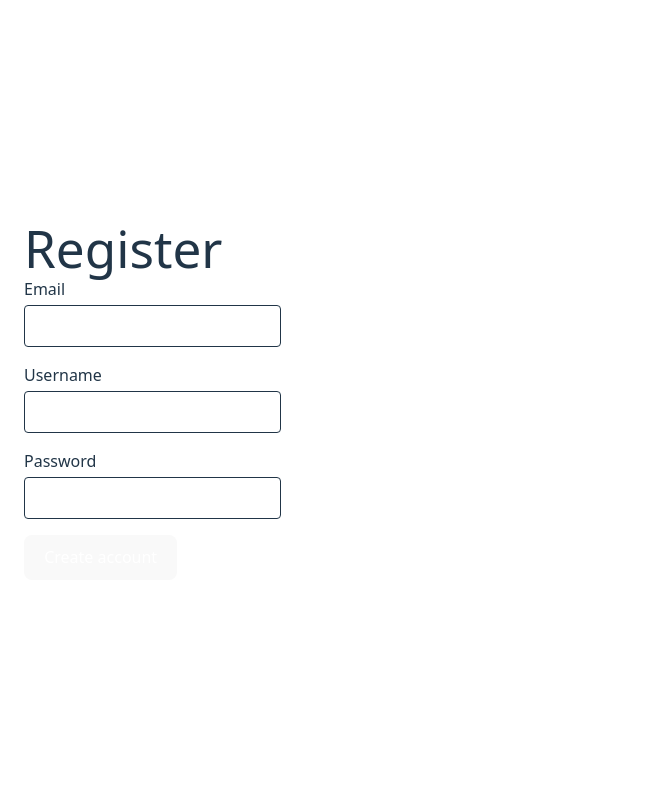
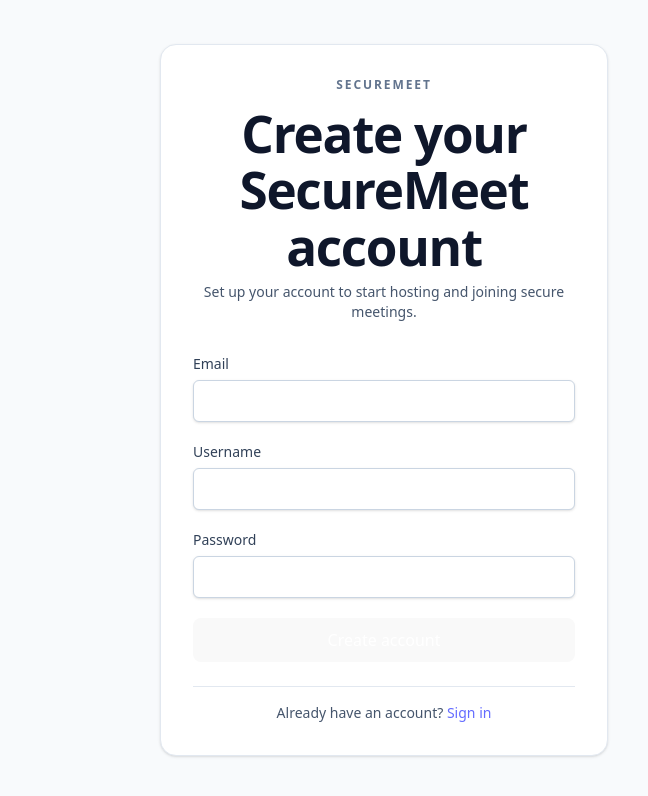
Before and after one commit to Leroy1110/SecureMeet, a React app in the folder frontend/: page /register in a window 1280 px wide. Shown: the top 796 px of the page, without its empty margins (0-648 px from the left). Built offline with nearby package versions, Linux system fonts and the light colour scheme; no server answers; the HTML template or start-up script is replaced by a standard one.

Commit message:
feat: integrate AuthCardLayout component into Login and Register pages

```diff
--- /dev/null
+++ b/frontend/src/components/layout/AuthCardLayout.tsx
@@ -0,0 +1,43 @@
+import type { ReactNode } from "react";
+
+type AuthCardLayoutProps = {
+  title: string;
+  description: string;
+  footer?: ReactNode;
+  children: ReactNode;
+};
+
+function AuthCardLayout({
+  title,
+  description,
+  footer,
+  children,
+}: AuthCardLayoutProps) {
+  return (
+    <section className="relative left-1/2 -my-6 flex min-h-screen w-screen -translate-x-1/2 items-center justify-center bg-slate-50 px-2 py-10 sm:px-4 dark:bg-slate-950">
+      <div className="w-full max-w-md rounded-2xl border border-slate-200 bg-white p-6 shadow-sm sm:p-8 dark:border-slate-700 dark:bg-slate-900">
+        <header className="mb-6 text-center sm:mb-8">
+          <p className="text-xs font-semibold uppercase tracking-[0.16em] text-slate-500 dark:text-slate-400">
+            SecureMeet
+          </p>
+          <h1 className="mt-3 text-2xl font-semibold tracking-tight text-slate-900 dark:text-slate-100">
+            {title}
+          </h1>
+          <p className="mt-2 text-sm text-slate-600 dark:text-slate-300">
+            {description}
+          </p>
+        </header>
+
+        {children}
+
+        {footer ? (
+          <footer className="mt-6 border-t border-slate-200 pt-4 text-center text-sm text-slate-600 dark:border-slate-700 dark:text-slate-300">
+            {footer}
+          </footer>
+        ) : null}
+      </div>
+    </section>
+  );
+}
+
+export default AuthCardLayout;
--- a/frontend/src/pages/LoginPage.tsx
+++ b/frontend/src/pages/LoginPage.tsx
@@ -1,5 +1,7 @@
 import { useState } from "react";
 import type { FormEvent } from "react";
+import { Link } from "react-router-dom";
+import AuthCardLayout from "../components/layout/AuthCardLayout";
 import { post } from "../lib/apiClient";
 import type { LoginRequest, TokenResponse } from "../lib/types";
 
@@ -41,12 +43,27 @@ function LoginPage() {
   };
 
   return (
-    <div>
-      <h1>Login</h1>
-
-      <form onSubmit={handleSubmit} className="space-y-4">
+    <AuthCardLayout
+      title="Sign in to SecureMeet"
+      description="Use your account credentials to continue."
+      footer={
+        <>
+          New to SecureMeet?{" "}
+          <Link
+            to="/register"
+            className="font-medium text-slate-900 underline decoration-slate-300 underline-offset-4 hover:decoration-slate-500 dark:text-slate-100 dark:decoration-slate-600 dark:hover:decoration-slate-400"
+          >
+            Create an account
+          </Link>
+        </>
+      }
+    >
+      <form onSubmit={handleSubmit} className="space-y-5">
         <div>
-          <label htmlFor="email" className="block mb-1">
+          <label
+            htmlFor="email"
+            className="mb-1.5 block text-sm font-medium text-slate-700 dark:text-slate-200"
+          >
             Email
           </label>
           <input
@@ -55,12 +72,15 @@ function LoginPage() {
             value={email}
             onChange={(event) => setEmail(event.target.value)}
             required
-            className="border px-3 py-2 rounded w-full"
+            className="w-full rounded-md border border-slate-300 bg-white px-3 py-2.5 text-sm text-slate-900 shadow-sm outline-none transition focus:border-slate-400 focus:ring-2 focus:ring-slate-200 dark:border-slate-700 dark:bg-slate-800 dark:text-slate-100 dark:focus:border-slate-500 dark:focus:ring-slate-700"
           />
         </div>
 
         <div>
-          <label htmlFor="password" className="block mb-1">
+          <label
+            htmlFor="password"
+            className="mb-1.5 block text-sm font-medium text-slate-700 dark:text-slate-200"
+          >
             Password
           </label>
           <input
@@ -69,22 +89,26 @@ function LoginPage() {
             value={password}
             onChange={(event) => setPassword(event.target.value)}
             required
-            className="border px-3 py-2 rounded w-full"
+            className="w-full rounded-md border border-slate-300 bg-white px-3 py-2.5 text-sm text-slate-900 shadow-sm outline-none transition focus:border-slate-400 focus:ring-2 focus:ring-slate-200 dark:border-slate-700 dark:bg-slate-800 dark:text-slate-100 dark:focus:border-slate-500 dark:focus:ring-slate-700"
           />
         </div>
 
         <button
           type="submit"
           disabled={loading}
-          className="bg-blue-500 text-white px-4 py-2 rounded disabled:opacity-60"
+          className="w-full rounded-md bg-black px-4 py-2.5 text-sm font-medium text-white transition hover:bg-neutral-800 disabled:cursor-not-allowed disabled:bg-black disabled:text-white dark:bg-blue-900 dark:hover:bg-blue-800 dark:disabled:bg-blue-900 dark:disabled:text-white"
         >
           {loading ? "Logging in..." : "Login"}
         </button>
       </form>
 
-      {error ? <p className="text-red-600 mt-3">{error}</p> : null}
-      {success ? <p className="text-green-600 mt-3">Login successful</p> : null}
-    </div>
+      {error ? <p className="mt-4 text-sm text-red-600 dark:text-red-400">{error}</p> : null}
+      {success ? (
+        <p className="mt-4 text-sm text-green-600 dark:text-green-400">
+          Login successful
+        </p>
+      ) : null}
+    </AuthCardLayout>
   );
 }
 
--- a/frontend/src/pages/RegisterPage.tsx
+++ b/frontend/src/pages/RegisterPage.tsx
@@ -1,5 +1,7 @@
 import { useState } from "react";
 import type { FormEvent } from "react";
+import { Link } from "react-router-dom";
+import AuthCardLayout from "../components/layout/AuthCardLayout";
 import { post } from "../lib/apiClient";
 import type { RegisterRequest, User } from "../lib/types";
 
@@ -32,9 +34,9 @@ function RegisterPage() {
       await post<User>("/auth/register", payload);
       setSuccess(true);
 
-      setEmail("")
-      setUsername("")
-      setPassword("")
+      setEmail("");
+      setUsername("");
+      setPassword("");
     } catch (submissionError) {
       const message =
         submissionError instanceof Error
@@ -47,12 +49,27 @@ function RegisterPage() {
   };
 
   return (
-    <div>
-      <h1>Register</h1>
-
-      <form onSubmit={handleSubmit} className="space-y-4">
+    <AuthCardLayout
+      title="Create your SecureMeet account"
+      description="Set up your account to start hosting and joining secure meetings."
+      footer={
+        <>
+          Already have an account?{" "}
+          <Link
+            to="/login"
+            className="font-medium text-slate-900 underline decoration-slate-300 underline-offset-4 hover:decoration-slate-500 dark:text-slate-100 dark:decoration-slate-600 dark:hover:decoration-slate-400"
+          >
+            Sign in
+          </Link>
+        </>
+      }
+    >
+      <form onSubmit={handleSubmit} className="space-y-5">
         <div>
-          <label htmlFor="email" className="block mb-1">
+          <label
+            htmlFor="email"
+            className="mb-1.5 block text-sm font-medium text-slate-700 dark:text-slate-200"
+          >
             Email
           </label>
           <input
@@ -61,12 +78,15 @@ function RegisterPage() {
             value={email}
             onChange={(event) => setEmail(event.target.value)}
             required
-            className="border px-3 py-2 rounded w-full"
+            className="w-full rounded-md border border-slate-300 bg-white px-3 py-2.5 text-sm text-slate-900 shadow-sm outline-none transition focus:border-slate-400 focus:ring-2 focus:ring-slate-200 dark:border-slate-700 dark:bg-slate-800 dark:text-slate-100 dark:focus:border-slate-500 dark:focus:ring-slate-700"
           />
         </div>
 
         <div>
-          <label htmlFor="username" className="block mb-1">
+          <label
+            htmlFor="username"
+            className="mb-1.5 block text-sm font-medium text-slate-700 dark:text-slate-200"
+          >
             Username
           </label>
           <input
@@ -75,12 +95,15 @@ function RegisterPage() {
             value={username}
             onChange={(event) => setUsername(event.target.value)}
             required
-            className="border px-3 py-2 rounded w-full"
+            className="w-full rounded-md border border-slate-300 bg-white px-3 py-2.5 text-sm text-slate-900 shadow-sm outline-none transition focus:border-slate-400 focus:ring-2 focus:ring-slate-200 dark:border-slate-700 dark:bg-slate-800 dark:text-slate-100 dark:focus:border-slate-500 dark:focus:ring-slate-700"
           />
         </div>
 
         <div>
-          <label htmlFor="password" className="block mb-1">
+          <label
+            htmlFor="password"
+            className="mb-1.5 block text-sm font-medium text-slate-700 dark:text-slate-200"
+          >
             Password
           </label>
           <input
@@ -89,24 +112,26 @@ function RegisterPage() {
             value={password}
             onChange={(event) => setPassword(event.target.value)}
             required
-            className="border px-3 py-2 rounded w-full"
+            className="w-full rounded-md border border-slate-300 bg-white px-3 py-2.5 text-sm text-slate-900 shadow-sm outline-none transition focus:border-slate-400 focus:ring-2 focus:ring-slate-200 dark:border-slate-700 dark:bg-slate-800 dark:text-slate-100 dark:focus:border-slate-500 dark:focus:ring-slate-700"
           />
         </div>
 
         <button
           type="submit"
           disabled={loading}
-          className="bg-blue-500 text-white px-4 py-2 rounded disabled:opacity-60"
+          className="w-full rounded-md bg-black px-4 py-2.5 text-sm font-medium text-white transition hover:bg-neutral-800 disabled:cursor-not-allowed disabled:bg-black disabled:text-white dark:bg-blue-900 dark:hover:bg-blue-800 dark:disabled:bg-blue-900 dark:disabled:text-white"
         >
           {loading ? "Creating account..." : "Create account"}
         </button>
       </form>
 
-      {error ? <p className="text-red-600 mt-3">{error}</p> : null}
+      {error ? <p className="mt-4 text-sm text-red-600 dark:text-red-400">{error}</p> : null}
       {success ? (
-        <p className="text-green-600 mt-3">Registration successful</p>
+        <p className="mt-4 text-sm text-green-600 dark:text-green-400">
+          Registration successful
+        </p>
       ) : null}
-    </div>
+    </AuthCardLayout>
   );
 }
 
```
